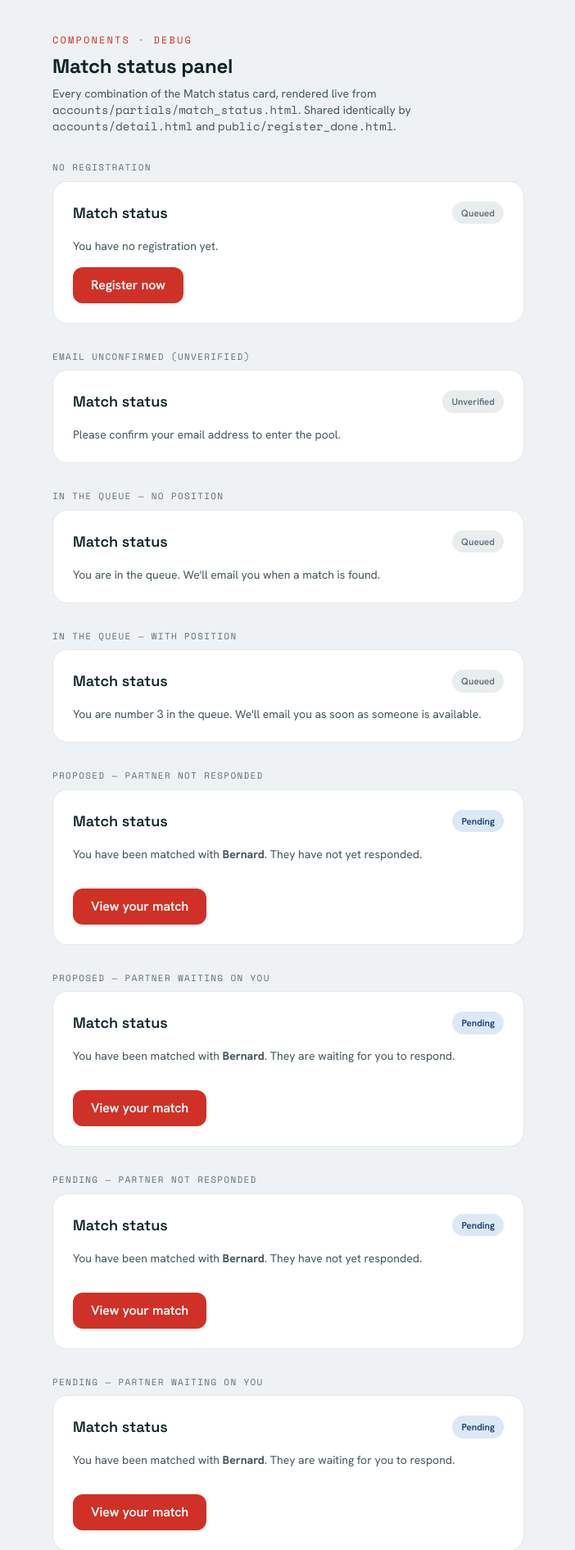
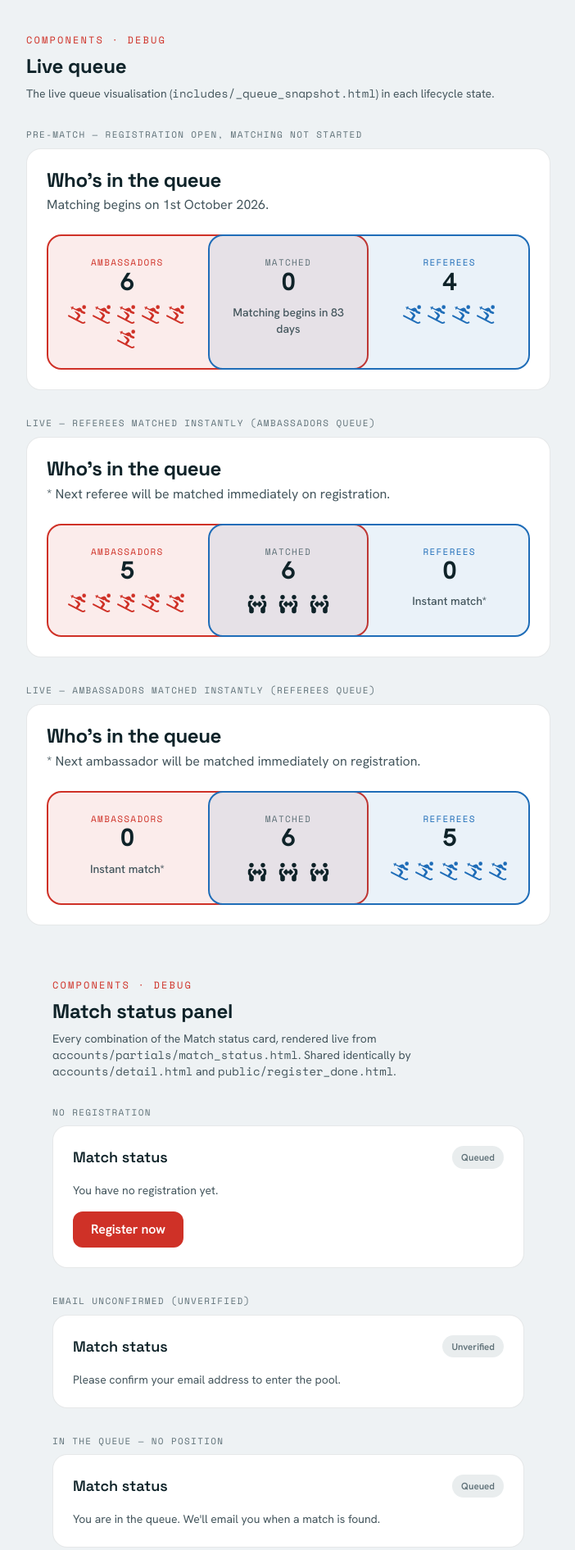
Before and after one commit to hugorodgerbrown/ambassadeurs, a Django app: page /debug/components/ in a window 1280 px wide. Shown: the part 52-1943 px from the top of the page at 82% size, without its empty margins (288-990 px from the left). Run offline with Django 5.2, Linux system fonts and the light colour scheme; data that the repository does not hold is empty; style sheets or scripts are compiled from the project's sources; parts of the project's set-up code (start-up, migrations or seed data) failed here and were passed over.

Commit message:
VERB-145: hoist instant-match footnote to a subheader; add queue gallery
- The "* Next {referee|ambassador} will be matched immediately on
  registration." footnote moves out of the empty zone into a persistent
  subheader below "Who's in the queue" — it is on screen for most of the
  season (the scarce side stays empty), so it belongs at panel level. The zone
  keeps just the "Instant match*" label. A new selectors.instant_match_role()
  names the empty side (open + one side empty + a queue opposite) and drives
  both the subheader and the zone; queue_snapshot_context exposes it.
- Extract selectors.build_queue_context() as the single context shaper, shared
  by the live view and the DEBUG gallery so they can't drift.
- Add the live queue visualisation to the DEBUG component gallery
  (debug:components) in three states: pre-match, referees-instant, and
  ambassadors-instant.

Co-Authored-By: Claude Opus 4.8 <noreply@anthropic.com>

```diff
--- a/debug/views.py
+++ b/debug/views.py
@@ -19,7 +19,7 @@ from __future__ import annotations
 
 import logging
 import uuid
-from datetime import timedelta
+from datetime import datetime, timedelta
 from typing import cast
 
 from django.contrib.auth import login
@@ -34,7 +34,7 @@ from django.views.decorators.http import require_POST
 from accounts.services import send_confirmation_email
 from core.decorators import require_debug
 from matching.models import Match, Registration
-from matching.selectors import status_pill_for
+from matching.selectors import build_queue_context, status_pill_for
 from matching.services import (
     accept_match,
     decline_match,
@@ -471,6 +471,43 @@ def _match_status_scenario(
     }
 
 
+def _queue_scenario(
+    label: str,
+    *,
+    is_open: bool,
+    ambassadors: int,
+    referees: int,
+    matches: int,
+    opens_at: datetime | None = None,
+    days_until_open: int = 0,
+) -> dict[str, object]:
+    """Build one labelled synthetic queue-visualisation context for the gallery.
+
+    Delegates to ``build_queue_context`` — the same shaper the live view uses —
+    so the gallery renders the real component, not a mock. ``opens_at`` is only
+    read in the pre-open (``is_open=False``) subheader; a fixed date keeps the
+    gallery deterministic.
+
+    Args:
+        label: The human caption shown above the rendered component.
+        is_open: Whether matching has begun in this scenario.
+        ambassadors: Waiting ambassador count.
+        referees: Waiting referee count.
+        matches: Active-match (pair) count.
+        opens_at: The matching open instant (pre-open scenarios only).
+        days_until_open: Whole-day countdown shown pre-open.
+    """
+    queue = build_queue_context(
+        ambassadors_waiting=ambassadors,
+        referees_waiting=referees,
+        matches=matches,
+        is_open=is_open,
+        opens_at=opens_at or timezone.make_aware(datetime(2026, 10, 1)),
+        days_until_open=days_until_open,
+    )
+    return {"label": label, "queue": queue}
+
+
 @require_debug
 def components(request: HttpRequest) -> HttpResponse:
     """Render the account Match status panel in every combination (DEBUG-only).
@@ -541,8 +578,32 @@ def components(request: HttpRequest) -> HttpResponse:
         _match_status_scenario("Withdrawn", status=Registration.Status.WITHDRAWN),
         _match_status_scenario("Suspended", status=Registration.Status.SUSPENDED),
     ]
+    queue_scenarios = [
+        _queue_scenario(
+            "Pre-match — registration open, matching not started",
+            is_open=False,
+            ambassadors=6,
+            referees=4,
+            matches=0,
+            days_until_open=83,
+        ),
+        _queue_scenario(
+            "Live — referees matched instantly (ambassadors queue)",
+            is_open=True,
+            ambassadors=5,
+            referees=0,
+            matches=3,
+        ),
+        _queue_scenario(
+            "Live — ambassadors matched instantly (referees queue)",
+            is_open=True,
+            ambassadors=0,
+            referees=5,
+            matches=3,
+        ),
+    ]
     return render(
         request,
         "debug/components.html",
-        {"scenarios": scenarios},
+        {"scenarios": scenarios, "queue_scenarios": queue_scenarios},
     )
--- a/templates/debug/components.html
+++ b/templates/debug/components.html
@@ -1,22 +1,37 @@
 {% extends "base.html" %}
 {% load i18n %}
 
-{% block title %}Components · Match status panel{% endblock %}
+{% block title %}Components · DEBUG{% endblock %}
 
 {% comment %}
-    DEBUG-only component gallery (debug.views.components). Renders the Match
-    status card (accounts/partials/match_status.html) in every combination,
-    each rendered live with synthetic context — not a mock. The role theme is
-    fixed to Ambassador (accent) here; the panel content is role-independent,
-    only the "View your match" button colour follows the role.
+    DEBUG-only component gallery (debug.views.components). Renders shared
+    components live with synthetic context — not mocks:
+      • the live queue visualisation (includes/_queue_snapshot.html) in each
+        lifecycle state (pre-match, and the two instant-match states);
+      • the account Match status card (accounts/partials/match_status.html) in
+        every combination.
 
-    This is the same card, in full (heading, pill, sentence, action buttons),
-    now rendered identically on both the account page
+    The Match status card is the same card rendered on both the account page
     (accounts/detail.html) and the registration-confirmation page
     (public/register_done.html, VERB-116) — so this gallery is the shared
     visual review surface for both.
 {% endcomment %}
 {% block content %}
+    <section class="mx-auto mb-16 max-w-4xl">
+        <p class="eyebrow mb-2">Components · DEBUG</p>
+        <h1 class="mb-2 text-ink">Live queue</h1>
+        <p class="mb-8 text-sm text-body">
+            The live queue visualisation (<code>includes/_queue_snapshot.html</code>) in each lifecycle state.
+        </p>
+
+        {% for s in queue_scenarios %}
+            <div class="mb-8">
+                <p class="label mb-2">{{ s.label }}</p>
+                {% include "includes/_queue_snapshot.html" with queue=s.queue %}
+            </div>
+        {% endfor %}
+    </section>
+
     <section class="role-theme mx-auto max-w-xl">
         <p class="eyebrow mb-2">Components · DEBUG</p>
         <h1 class="mb-2 text-ink">Match status panel</h1>
--- a/templates/includes/_queue_snapshot.html
+++ b/templates/includes/_queue_snapshot.html
@@ -27,6 +27,15 @@ polling — no polling in this ticket.
                 {% blocktranslate with d=queue.opens_at|date:"jS F Y" trimmed %}
                     Matching begins on {{ d }}.
                 {% endblocktranslate %}
+            </p>
+        {% elif queue.instant_match_role == "referee" %}
+            {% comment %}Persistent footnote for the "Instant match*" zone below (on screen most of the season).{% endcomment %}
+            <p class="mt-1 text-body">
+                {% translate "* Next referee will be matched immediately on registration." %}
+            </p>
+        {% elif queue.instant_match_role == "ambassador" %}
+            <p class="mt-1 text-body">
+                {% translate "* Next ambassador will be matched immediately on registration." %}
             </p>
         {% endif %}
     </div>
@@ -62,12 +71,9 @@ polling — no polling in this ticket.
                     {% if queue.ambassadors.scaled %}
                         <p class="mt-3 text-xs text-meta">{% translate "Each icon represents several people." %}</p>
                     {% endif %}
-                {% elif queue.is_open and queue.referees.count %}
-                    {% comment %}Empty side + a queue opposite: the next arrival is matched at once.{% endcomment %}
+                {% elif queue.instant_match_role == "ambassador" %}
+                    {% comment %}Empty side, queue opposite → next arrival matched at once (footnote is the subheader).{% endcomment %}
                     <p class="text-sm font-medium text-body">{% translate "Instant match*" %}</p>
-                    <p class="mt-2 text-xs text-meta">
-                        {% translate "* Next ambassador will be matched immediately on registration." %}
-                    </p>
                 {% else %}
                     <div class="flex justify-center" role="img" aria-label="{% translate 'No ambassadors waiting' %}">
                         <svg
@@ -178,12 +184,9 @@ polling — no polling in this ticket.
                     {% if queue.referees.scaled %}
                         <p class="mt-3 text-xs text-meta">{% translate "Each icon represents several people." %}</p>
                     {% endif %}
-                {% elif queue.is_open and queue.ambassadors.count %}
-                    {% comment %}Empty side + a queue opposite: the next arrival is matched at once.{% endcomment %}
+                {% elif queue.instant_match_role == "referee" %}
+                    {% comment %}Empty side, queue opposite → next arrival matched at once (footnote is the subheader).{% endcomment %}
                     <p class="text-sm font-medium text-body">{% translate "Instant match*" %}</p>
-                    <p class="mt-2 text-xs text-meta">
-                        {% translate "* Next referee will be matched immediately on registration." %}
-                    </p>
                 {% else %}
                     <div class="flex justify-center" role="img" aria-label="{% translate 'No referees waiting' %}">
                         <svg
```
Also changed, not shown: matching/selectors.py (+79 -6 lines), tests/debug/test_views.py (+13 -0 lines), tests/matching/test_selectors.py (+19 -1 lines).
